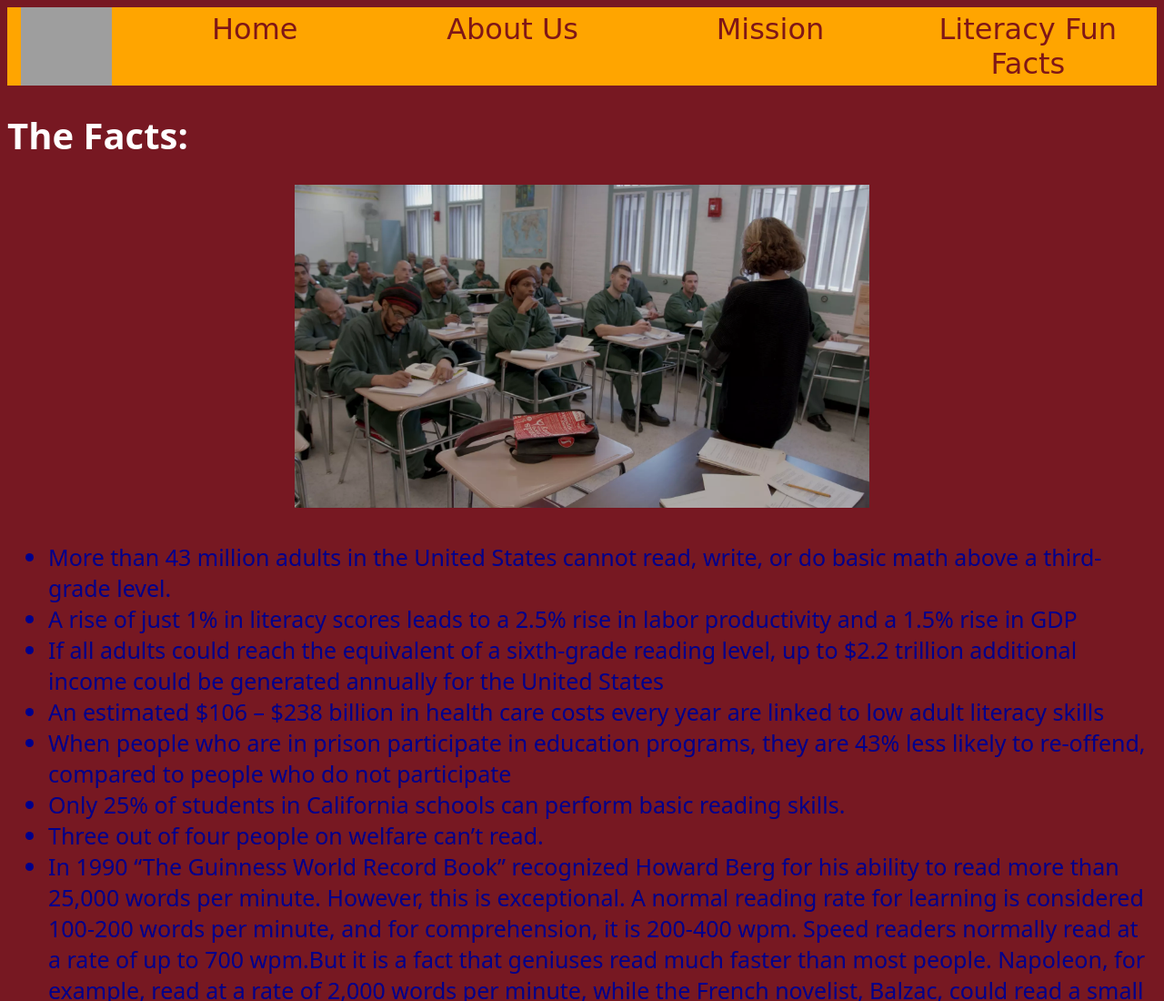
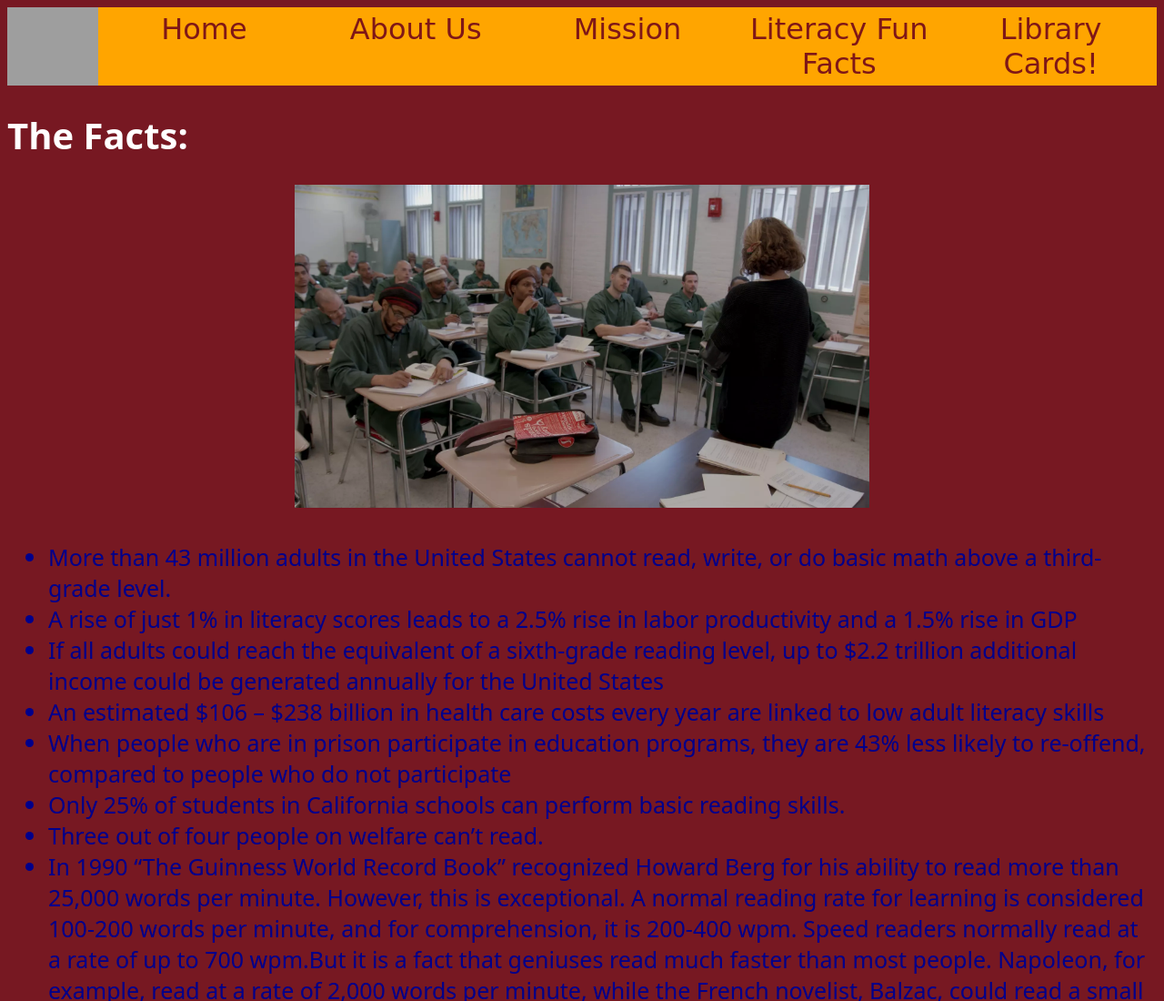
Before and after one commit to Robles54/Library-Finder, a plain HTML site: page funFacts.html in a window 1280 px wide. Shown: the top 1100 px of the page at 91% size. Drawn offline with Linux system fonts and the light colour scheme; grey boxes are pictures that could not be loaded.

Commit message:
Add files via upload

```diff
--- a/funFacts.html
+++ b/funFacts.html
@@ -15,6 +15,7 @@
         <a href="aboutUs.html"><div class="items">About Us</div></a>
         <a href="mission.html"><div class="items">Mission</div></a>
         <a href="funFacts.html"><div class="items">Literacy Fun Facts</div></a>
+        <a href="libraries.html"><div class="items">Library Cards!</div></a>
   </nav>
   <body id="font_container">
 
```
Also changed, not shown: mission.html (+1 -0 lines).
